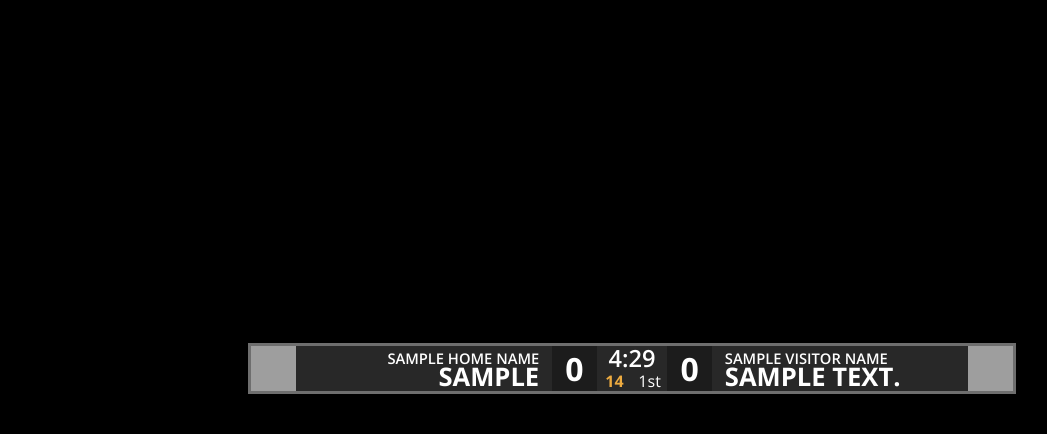
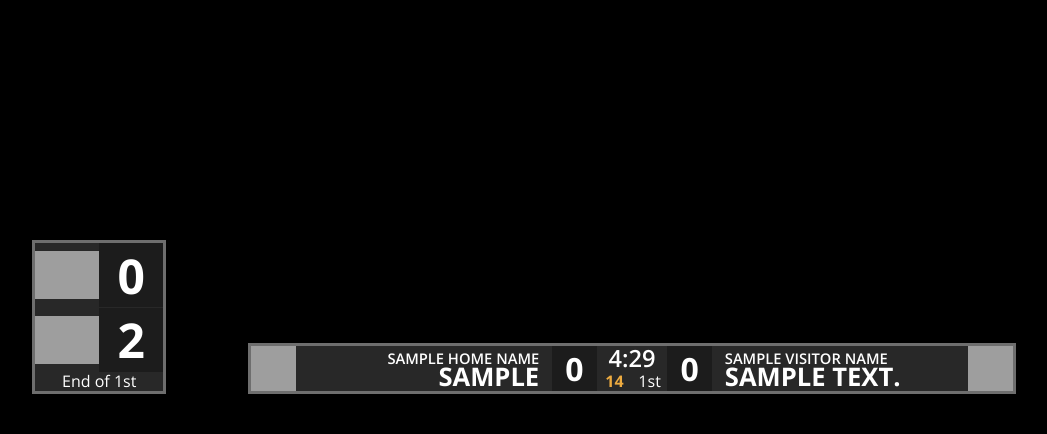
Before and after one commit to FlantasticDan/scorebox-water-polo, a Python web app: template flask/templates/overlay.html in a window 1280 px wide. Shown: the part 366-800 px from the top of the page, without its empty margins (8-1055 px from the left). Run offline with Jinja, Linux system fonts and the light colour scheme; the template is opened without the code that fills it: most values are stand-ins (such as "Sample title", 1, 10 or a date in 2020); grey boxes are pictures that could not be loaded.

Commit message:
Summary Overlay + CTS

```diff
--- a/flask/manager.py
+++ b/flask/manager.py
@@ -4,7 +4,7 @@ from typing import Dict
 
 import socketio
 
-from consoles.sports import WaterPoloDaktronics
+from consoles.sports import WaterPolo
 
 class WaterPoloManager:
     '''Water Polo Game State Manager'''
@@ -22,7 +22,7 @@ class WaterPoloManager:
         self.client_thread = Thread(target=self.socket_client)
         self.client_thread.start()
 
-        self.console = WaterPoloDaktronics(com_port)
+        self.console = WaterPolo(com_port)
         self.console.on_update = self.updater
 
     def updater(self, game_state):
--- a/flask/static/overlay.css
+++ b/flask/static/overlay.css
@@ -175,3 +175,69 @@ body{
     font-size: 1.25vw;
     font-weight: 500;
 }
+
+#scorestate{
+    width: 10.5vw;
+    height: 12vw;
+    position: absolute;
+    bottom: 5vh;
+    left: 5vh;
+    display: grid;
+    grid-template-columns: 1fr;
+    gap: 0;
+    place-items: center;
+    align-items: center;
+    border: var(--box-border) solid var(--light-grey);
+    background: var(--dark-grey);
+    box-sizing: border-box;
+    font-family: 'Open Sans';
+    color: white;
+}
+
+.summary-box{
+    display: grid;
+    grid-template-columns: 1fr 1fr;
+}
+
+.summary-logo{
+    background-size: contain;
+    background-position: center;
+    background-repeat: no-repeat;
+    aspect-ratio: 1/1;
+}
+
+.home.summary-logo{
+    background-image: url('/home');
+}
+
+.visitor.summary-logo{
+    background-image: url('/visitor');
+}
+
+.summary-score{
+    background-color: rgba(1,1,1,0.3);
+    height: 5vw;
+    color: white;
+    align-items: center;
+    display: flex;
+    justify-content: center;
+    font-size: 3.75vw;
+    font-family: 'Open Sans';
+    font-weight: 700;
+    aspect-ratio: 1/1;
+}
+
+#summary-tag{
+    height: 1.5vw;
+    width: 100%;
+    text-align: center;
+    vertical-align: middle;
+    display: flex;
+    align-items: center;
+    place-content: center;
+}
+
+.hide{
+    display: none;
+    opacity: 0;
+}
--- a/flask/static/overlay.js
+++ b/flask/static/overlay.js
@@ -3,6 +3,14 @@ const visitorScore = document.getElementById('visitor-score')
 const gameClock = document.getElementById('game-clock')
 const shotClock = document.getElementById('shot-clock')
 const period = document.getElementById('period')
+
+const homeSummaryScore = document.getElementById('home-summary-score')
+const visitorSummaryScore = document.getElementById('visitor-summary-score')
+const summaryTag = document.getElementById('summary-tag')
+
+const scorebox = document.getElementById('scorebox')
+
+const scorestate = document.getElementById('scorestate')
 
 const socket = io()
 
@@ -13,3 +21,20 @@ socket.on('update', payload => {
     shotClock.innerText = payload.shot
     period.innerText = payload.period
 })
+
+socket.on('display_mode', payload => {
+    console.log(payload)
+    if (payload.mode == 'live')
+    {
+        scorebox.classList.remove('hide')
+        scorestate.classList.add('hide')
+    }
+    else
+    {
+        homeSummaryScore.innerText = payload.home_score
+        visitorSummaryScore.innerText = payload.visitor_score
+        summaryTag.innerText = payload.tag
+        scorebox.classList.add('hide')
+        scorestate.classList.remove('hide')
+    }
+})
--- a/flask/templates/overlay.html
+++ b/flask/templates/overlay.html
@@ -54,6 +54,20 @@
             </div>
         </div>
 
+        <div id="scorestate">
+            <div class="summary-box {{home_color}}">
+                <div class="home summary-logo"></div>
+                <div class="summary-score" id="home-summary-score">0</div>
+            </div>
+            <div class="summary-box {{visitor_color}}">
+                <div class="visitor summary-logo"></div>
+                <div class="summary-score" id="visitor-summary-score">2</div>
+            </div>
+            <div id="summary-tag">
+                End of 1st
+            </div>
+        </div>
+
         <script src="/static/third-party/socket.io.min.js"></script>
         <script src="/static/overlay.js"></script>
 
```
Also changed, not shown: flask/main.py (+60 -0 lines).
